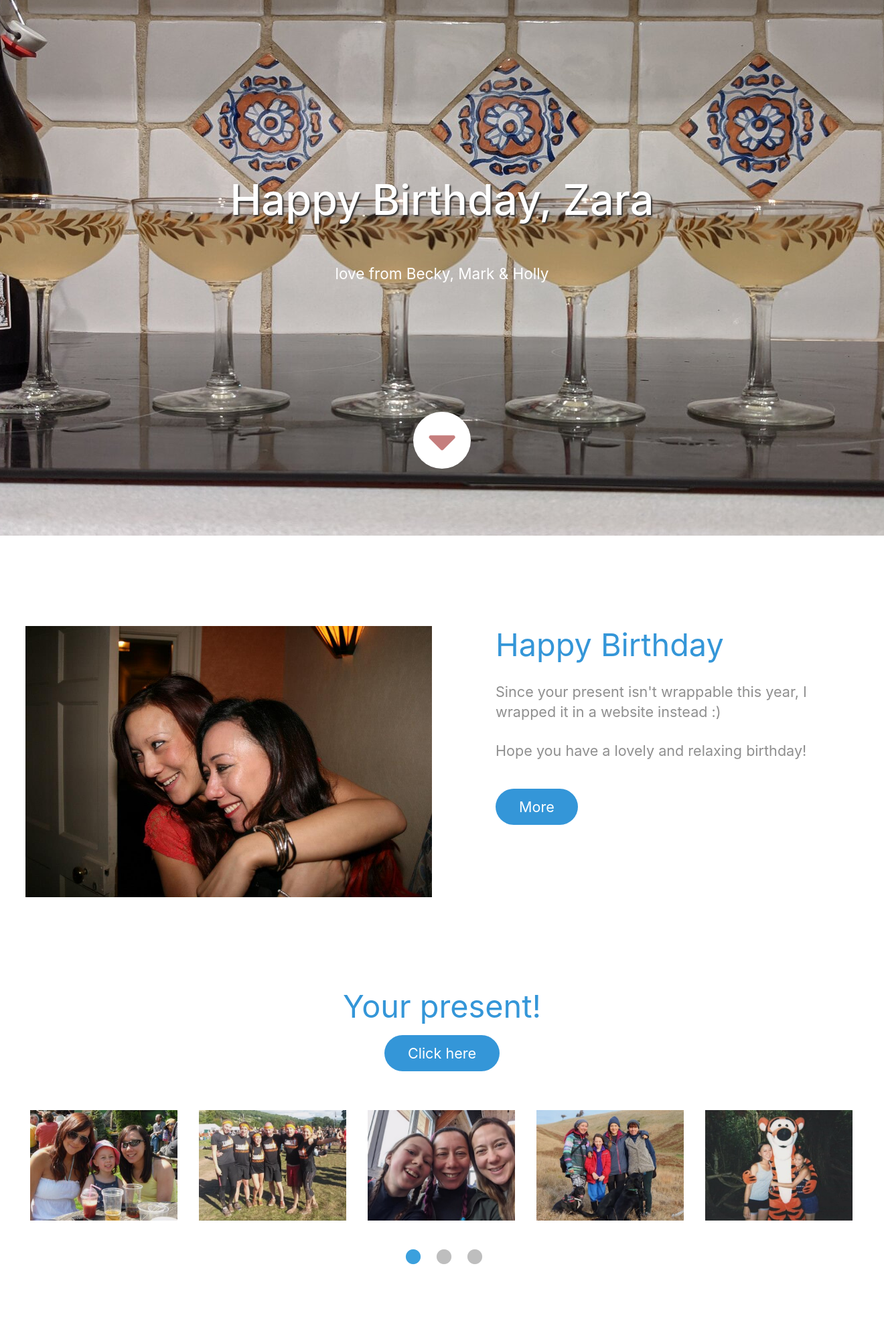
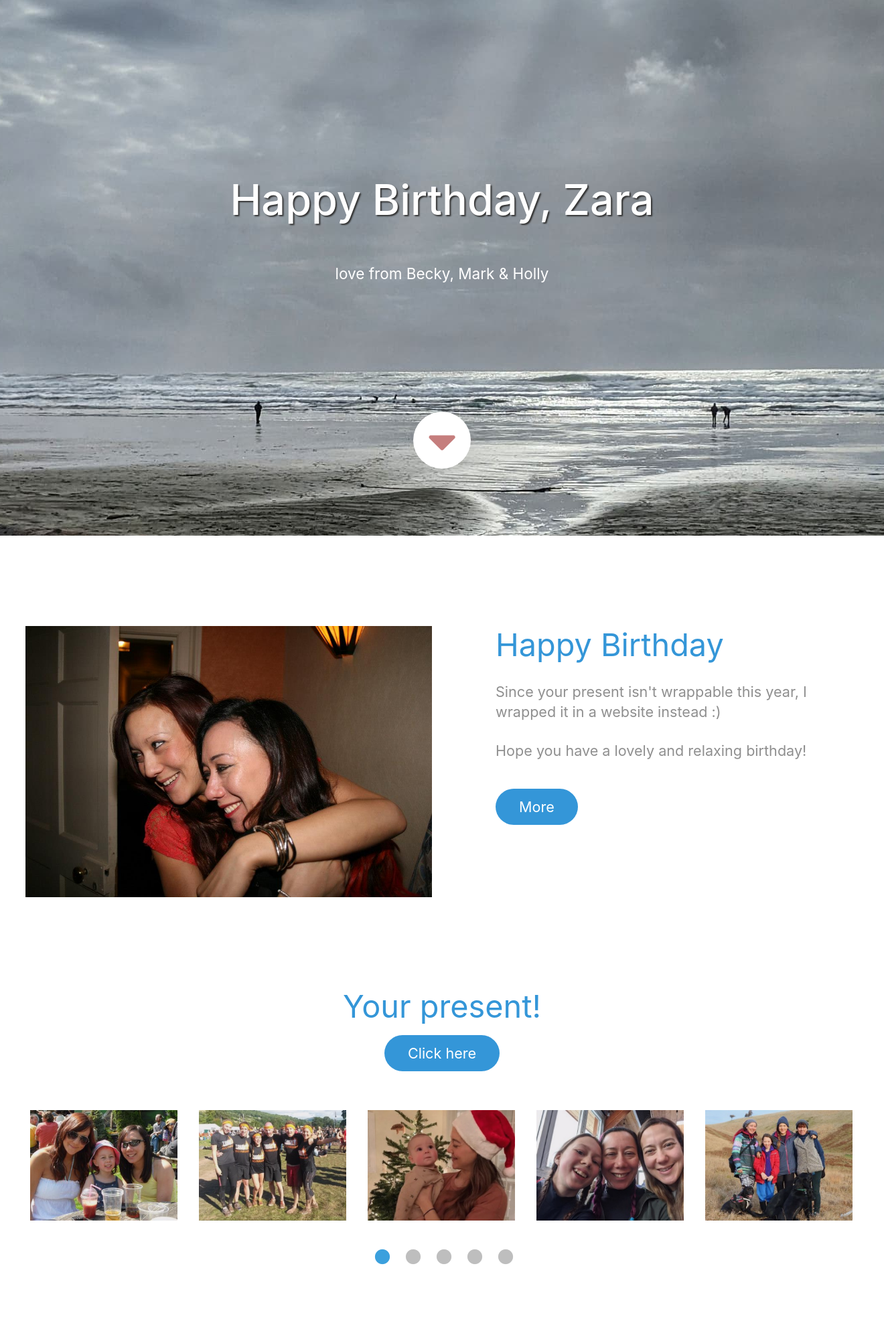
Before and after one commit to rebkwok/zaraapp, a Flask app: page /zara in a window 1320 px wide. Shown: the whole page at 67% size. Run offline with Flask 2, Linux system fonts and the light colour scheme; some libraries are stand-ins or nearby versions.

Commit message:
more pics

```diff
--- a/templates/index.html
+++ b/templates/index.html
@@ -74,13 +74,15 @@
                         <figure class="effect-honey tm-gallery-item">
                           <img src="{{ url_for('static', filename='img/gallery-tn-01.jpg') }}" alt="Image" class="img-fluid">
                         </figure>
-<!--                        <figcaption>-->
-<!--                          <h2><i>Sixth <span>Honey</span> Now</i></h2>-->
-<!--                        </figcaption>-->
                       </a>
                       <a href="{{ url_for('static', filename='img/gallery-img-02.jpg') }}">
                         <figure class="effect-honey tm-gallery-item">
                           <img src="{{ url_for('static', filename='img/gallery-tn-02.jpg') }}" alt="Image" class="img-fluid">
+                        </figure>
+                      </a>
+                      <a href="{{ url_for('static', filename='img/gallery-img-a.jpg') }}">
+                        <figure class="effect-honey tm-gallery-item">
+                          <img src="{{ url_for('static', filename='img/gallery-tn-a.jpg') }}" alt="Image" class="img-fluid">
                         </figure>
                       </a>
                       <a href="{{ url_for('static', filename='img/gallery-img-03.jpg') }}">
@@ -93,6 +95,11 @@
                           <img src="{{ url_for('static', filename='img/gallery-tn-04.jpg') }}" alt="Image" class="img-fluid">
                         </figure>
                       </a>
+                      <a href="{{ url_for('static', filename='img/gallery-img-b.jpg') }}">
+                        <figure class="effect-honey tm-gallery-item">
+                          <img src="{{ url_for('static', filename='img/gallery-tn-b.jpg') }}" alt="Image" class="img-fluid">
+                        </figure>
+                      </a>
                       <a href="{{ url_for('static', filename='img/gallery-img-05.jpg') }}">
                         <figure class="effect-honey tm-gallery-item">
                           <img src="{{ url_for('static', filename='img/gallery-tn-05.jpg') }}" alt="Image" class="img-fluid">
@@ -101,12 +108,22 @@
                       <a href="{{ url_for('static', filename='img/gallery-img-06.jpg') }}">
                         <figure class="effect-honey tm-gallery-item">
                           <img src="{{ url_for('static', filename='img/gallery-tn-06.jpg') }}" alt="Image" class="img-fluid">
+                        </figure>
+                      <a href="{{ url_for('static', filename='img/gallery-img-c.jpg') }}">
+                        <figure class="effect-honey tm-gallery-item">
+                          <img src="{{ url_for('static', filename='img/gallery-tn-c.jpg') }}" alt="Image" class="img-fluid">
+                        </figure>
+                      </a>
 
-                        </figure>
                       </a>
                       <a href="{{ url_for('static', filename='img/gallery-img-07.jpg') }}">
                         <figure class="effect-honey tm-gallery-item">
                           <img src="{{ url_for('static', filename='img/gallery-tn-07.jpg') }}" alt="Image" class="img-fluid">
+                        </figure>
+                      </a>
+                      <a href="{{ url_for('static', filename='img/gallery-img-d.jpg') }}">
+                        <figure class="effect-honey tm-gallery-item">
+                          <img src="{{ url_for('static', filename='img/gallery-tn-d.jpg') }}" alt="Image" class="img-fluid">
                         </figure>
                       </a>
                       <a href="{{ url_for('static', filename='img/gallery-img-08.jpg') }}">
```
Also changed, not shown: static/img/gallery-img-a.jpg (added), static/img/gallery-img-b.jpg (added), static/img/gallery-img-c.jpg (renamed from static/img/cover.jpg), static/img/gallery-img-d.jpg (added), static/img/gallery-tn-a.jpg (added), static/img/gallery-tn-b.jpg (added), static/img/gallery-tn-c.jpg (added), static/img/gallery-tn-d.jpg (added), static/img/rsz_cover.jpg.
